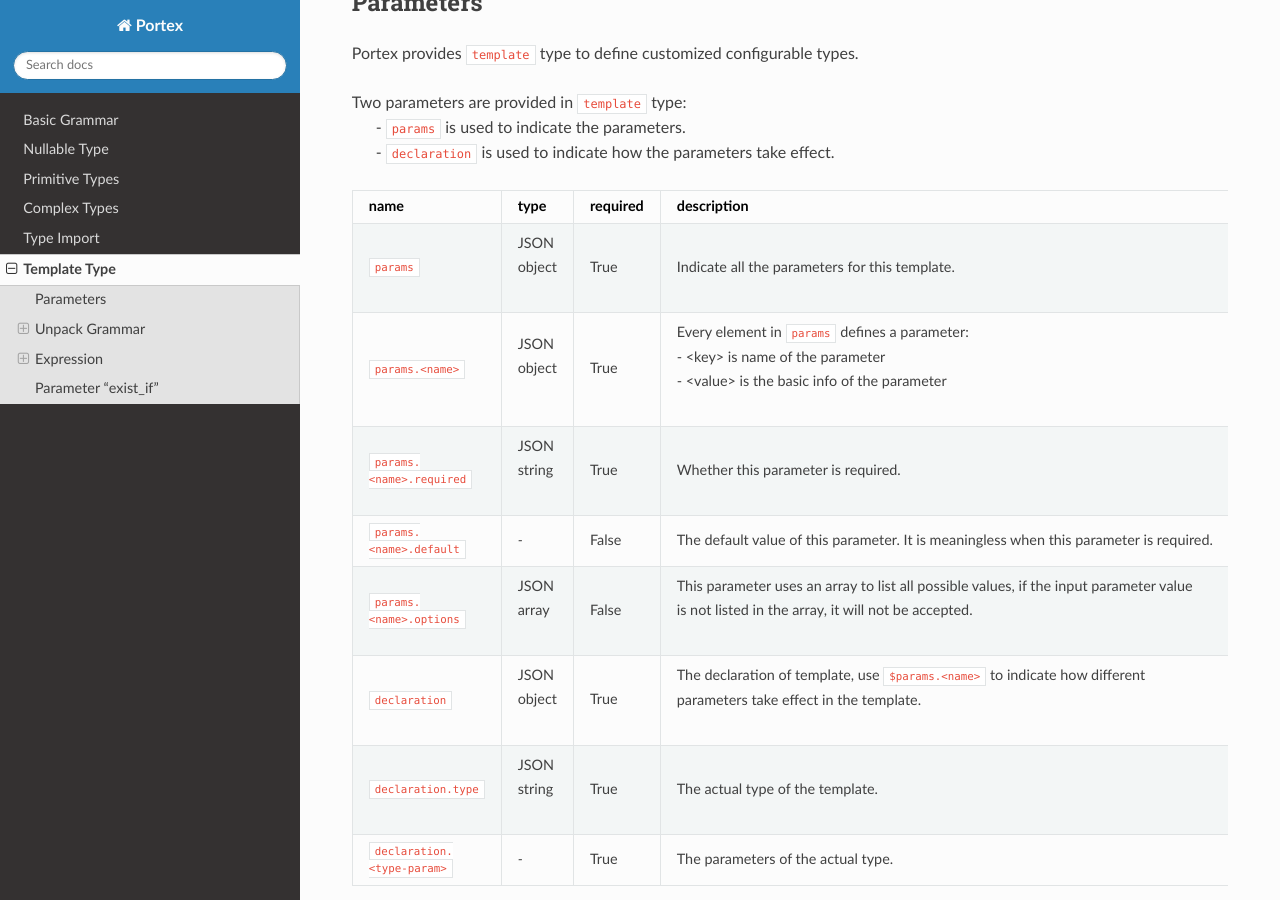
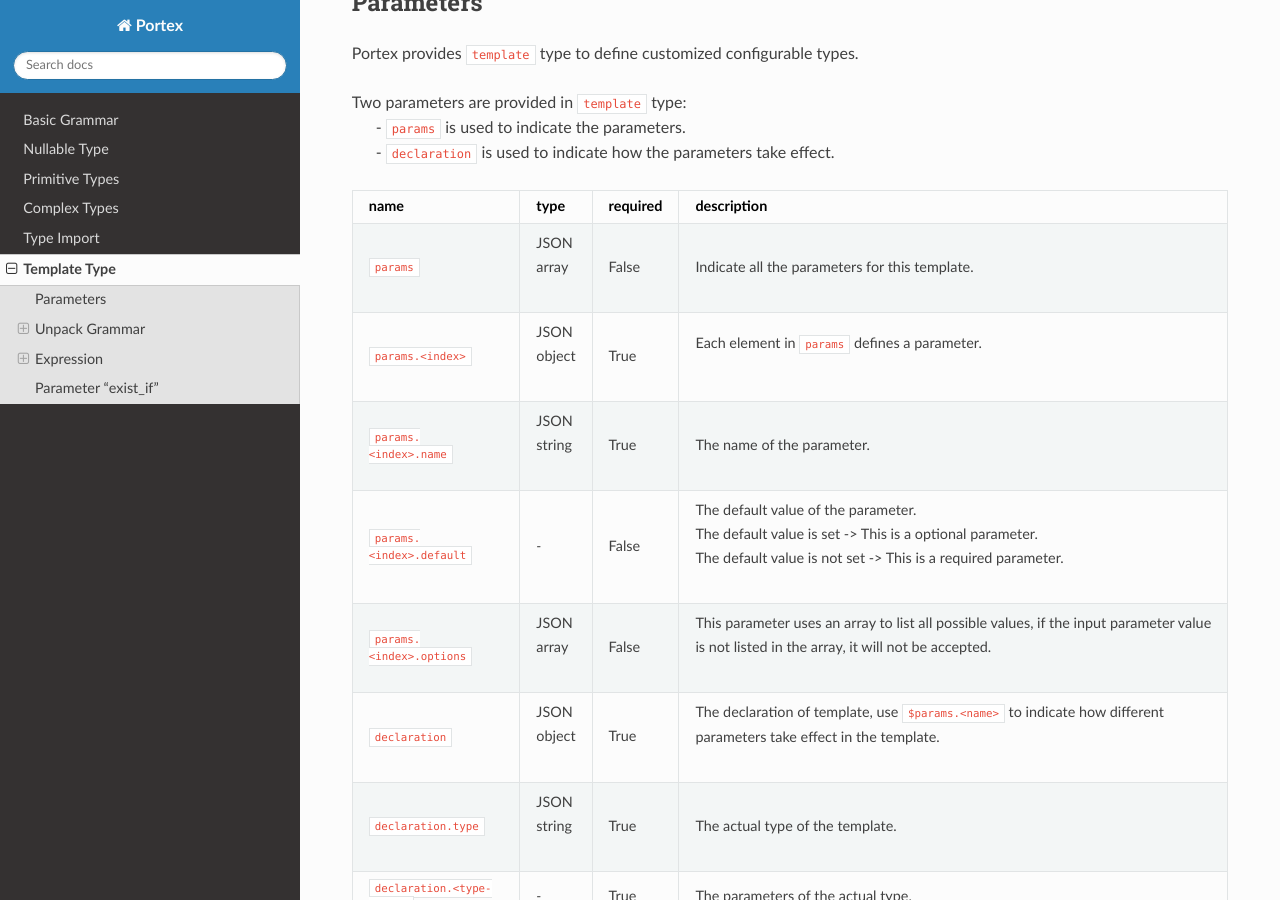
Before and after one commit to Project-OpenBytes/portex, a Sphinx documentation site: the page built from docs/source/schema/template_type.rst, in a window 1280 px wide and 900 px high, scrolled down 295 px. Built offline with Sphinx 7.4.7 and the Read the Docs theme 2.0.0, drawn with Linux system fonts in a browser that asks for light colours; some of the changed text lies outside the part shown.

Commit message:
docs: update template "params" to JSON array and remove param "required"

```diff
--- a/docs/source/schema/template_type.rst
+++ b/docs/source/schema/template_type.rst
@@ -29,30 +29,30 @@ Portex provides ``template`` type to define customized configurable types.
 
    -  -  ``params``
       -  |  JSON
-         |  object
-      -  True
+         |  array
+      -  False
       -  Indicate all the parameters for this template.
 
-   -  -  ``params.<name>``
+   -  -  ``params.<index>``
       -  |  JSON
          |  object
       -  True
-      -  |  Every element in ``params`` defines a parameter:
-         |  - <key> is name of the parameter
-         |  - <value> is the basic info of the parameter
+      -  |  Each element in ``params`` defines a parameter.
 
-   -  -  ``params.<name>.required``
+   -  -  ``params.<index>.name``
       -  |  JSON
          |  string
       -  True
-      -  Whether this parameter is required.
+      -  The name of the parameter.
 
-   -  -  ``params.<name>.default``
+   -  -  ``params.<index>.default``
       -  `-`
       -  False
-      -  The default value of this parameter. It is meaningless when this parameter is required.
+      -  | The default value of the parameter.
+         | The default value is set -> This is a optional parameter.
+         | The default value is not set -> This is a required parameter.
 
-   -  -  ``params.<name>.options``
+   -  -  ``params.<index>.options``
       -  |  JSON
          |  array
       -  False
@@ -126,8 +126,7 @@ Portex provides ``template`` type to define customized configurable types.
       ---
       type: template
       params:
-        labels:
-          required: true               # "labels" is a required parameter
+        - name: labels                 # "labels" is a required parameter
 
       declaration:
         type: record
@@ -398,8 +394,7 @@ a Point type which can be configured to be 2D or 3D:
       ---
       type: template
       params:
-        dimension:
-          required: true
+        - name: dimension:
           options: [2D, 3D]
 
       declaration:
```
Also changed, not shown: other parts of docs/source/schema/template_type.rst (+7 -10 lines).
